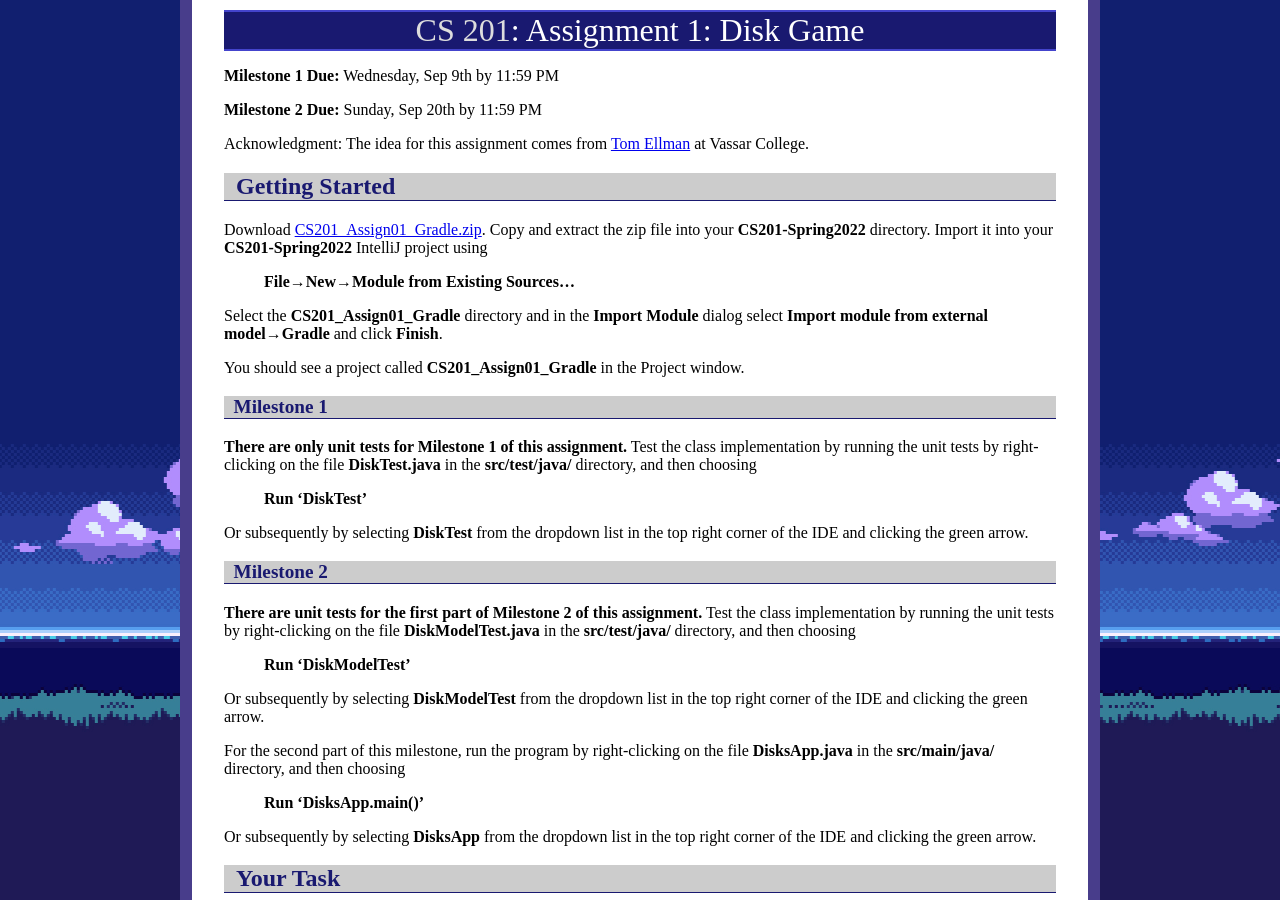
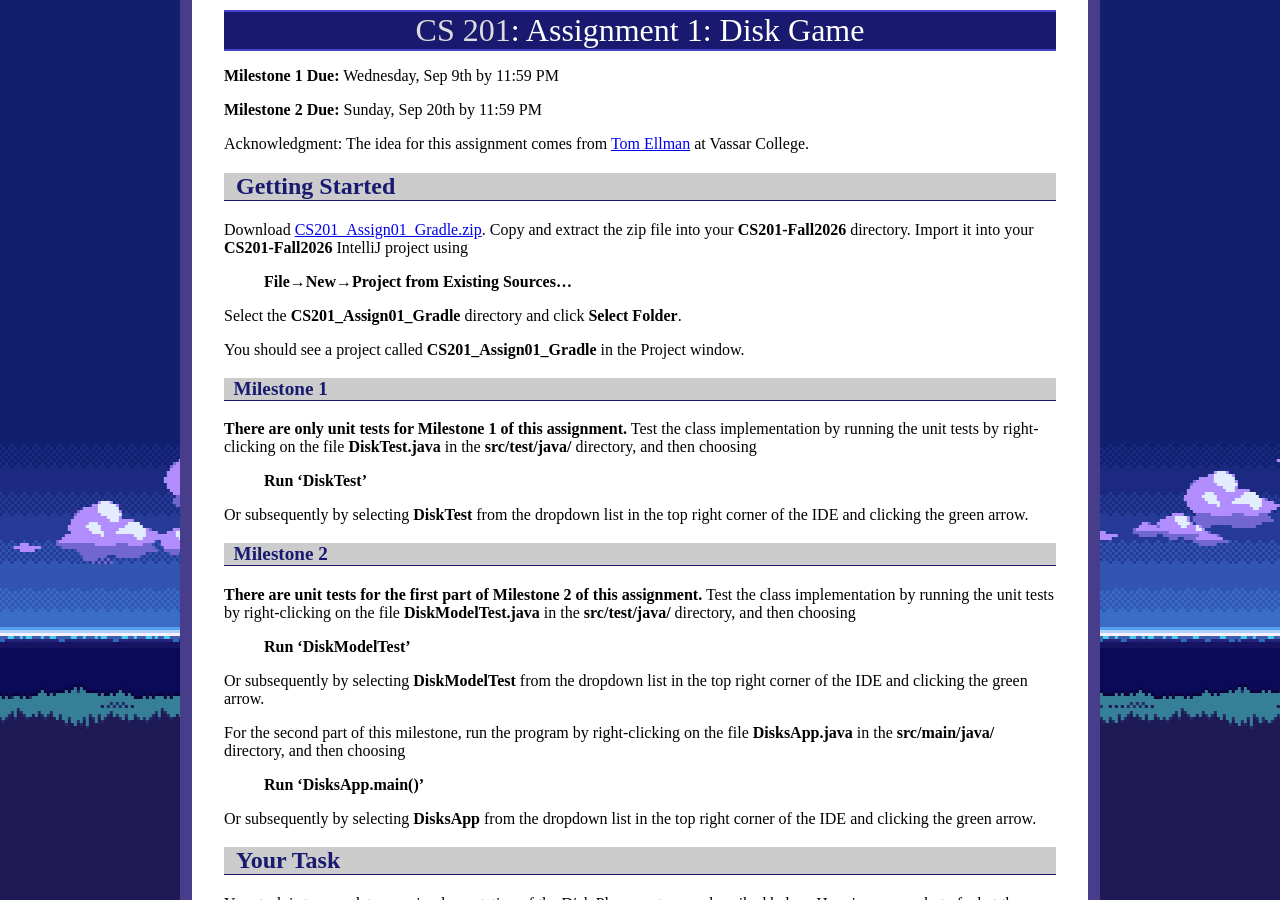
Before and after one commit to ycpcs/cs201-fall2026, a Jekyll site: the page built from assign/assign01.md, in a window 1280 px wide and 900 px high. Built offline with Jekyll 4.4.1, drawn with Linux system fonts in a browser that asks for light colours.

Commit message:
Update assign01.md

```diff
--- a/assign/assign01.md
+++ b/assign/assign01.md
@@ -11,11 +11,11 @@ Acknowledgment: The idea for this assignment comes from [Tom Ellman](http://page
 
 ## Getting Started
 
-Download [CS201\_Assign01\_Gradle.zip](CS201_Assign01_Gradle.zip). Copy and extract the zip file into your **CS201-Spring2022** directory. Import it into your **CS201-Spring2022** IntelliJ project using
+Download [CS201\_Assign01\_Gradle.zip](CS201_Assign01_Gradle.zip). Copy and extract the zip file into your **CS201-Fall2026** directory. Import it into your **CS201-Fall2026** IntelliJ project using
 
-> **File&rarr;New&rarr;Module from Existing Sources...**
+> **File&rarr;New&rarr;Project from Existing Sources...**
 
-Select the **CS201\_Assign01\_Gradle** directory and in the **Import Module** dialog select **Import module from external model&rarr;Gradle** and click **Finish**.
+Select the **CS201\_Assign01\_Gradle** directory and click **Select Folder**.
 
 You should see a project called **CS201\_Assign01\_Gradle** in the Project window.
 
```
